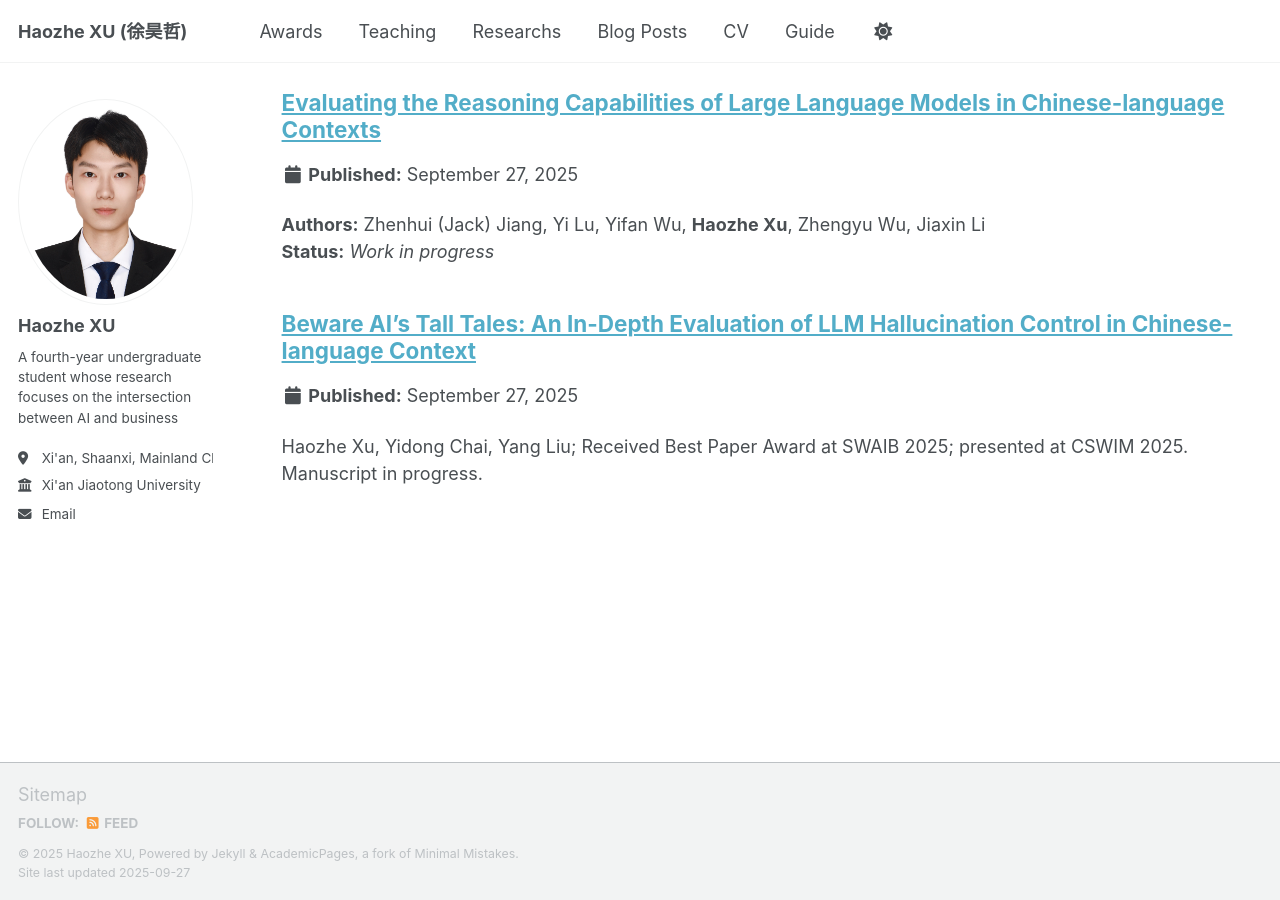
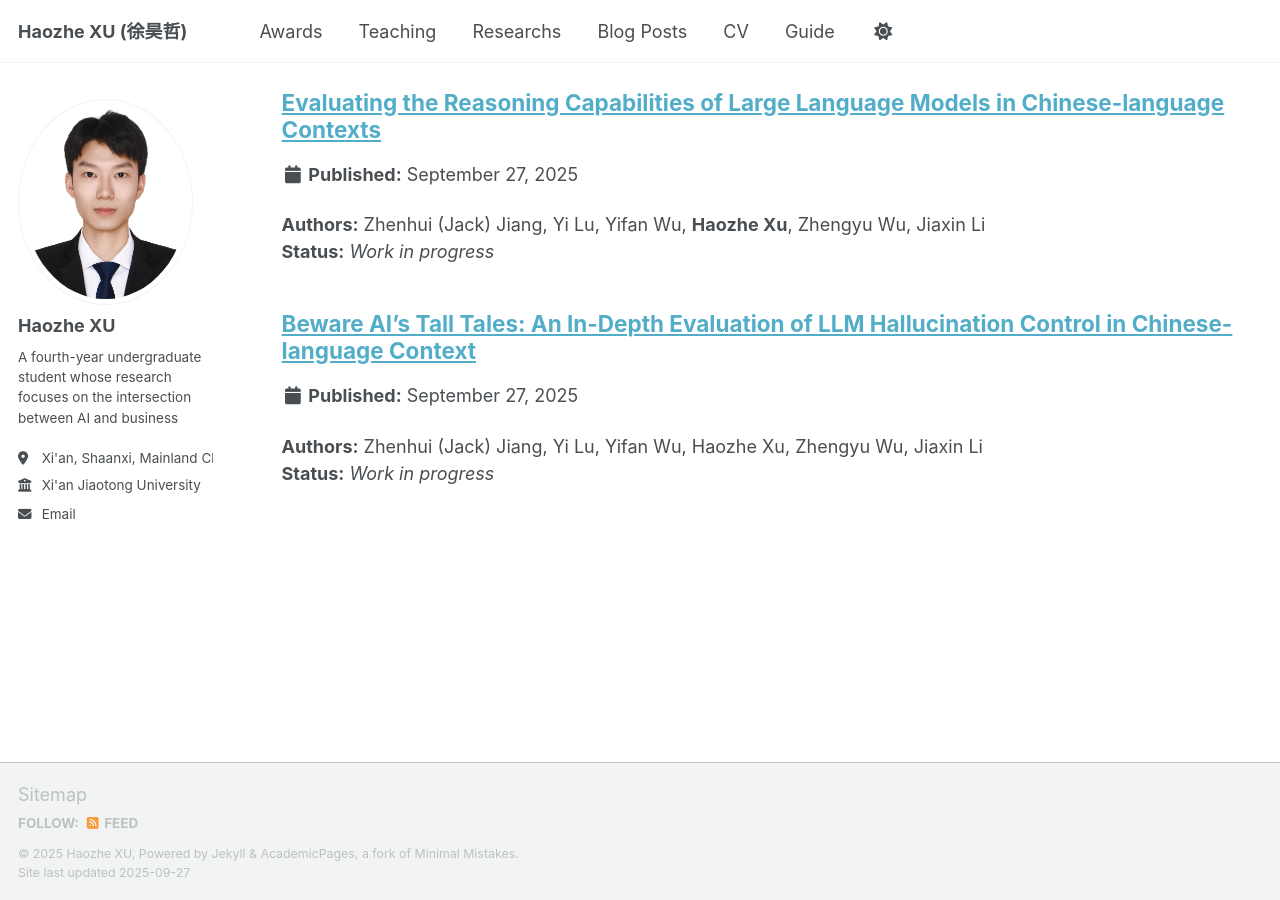
Before and after one commit to XuHaozhe0204/XuHaozhe0204.github.io, a Jekyll site: the page built from _pages/portfolio.html, in a window 1280 px wide and 900 px high, scrolled down 580 px. Built offline with Jekyll 4.4.1, drawn with Linux system fonts in a browser that asks for light colours; a script that is not in the unit is left out.

Commit message:
Update portfolio-3.md

```diff
--- a/_portfolio/portfolio-3.md
+++ b/_portfolio/portfolio-3.md
@@ -1,7 +1,6 @@
 ---
 title: "Beware AI’s Tall Tales: An In-Depth Evaluation of LLM Hallucination Control in Chinese-language Context"
-excerpt: "Haozhe Xu, Yidong Chai, Yang Liu; Received Best Paper Award at SWAIB 2025; presented at CSWIM 2025. Manuscript in progress."
 collection: portfolio
 ---
 **Authors:** Zhenhui (Jack) Jiang, Yi Lu, Yifan Wu, Haozhe Xu, Zhengyu Wu, Jiaxin Li
-**Status:** *Manuscript in progress*
+**Status:** *Work in progress*
```
